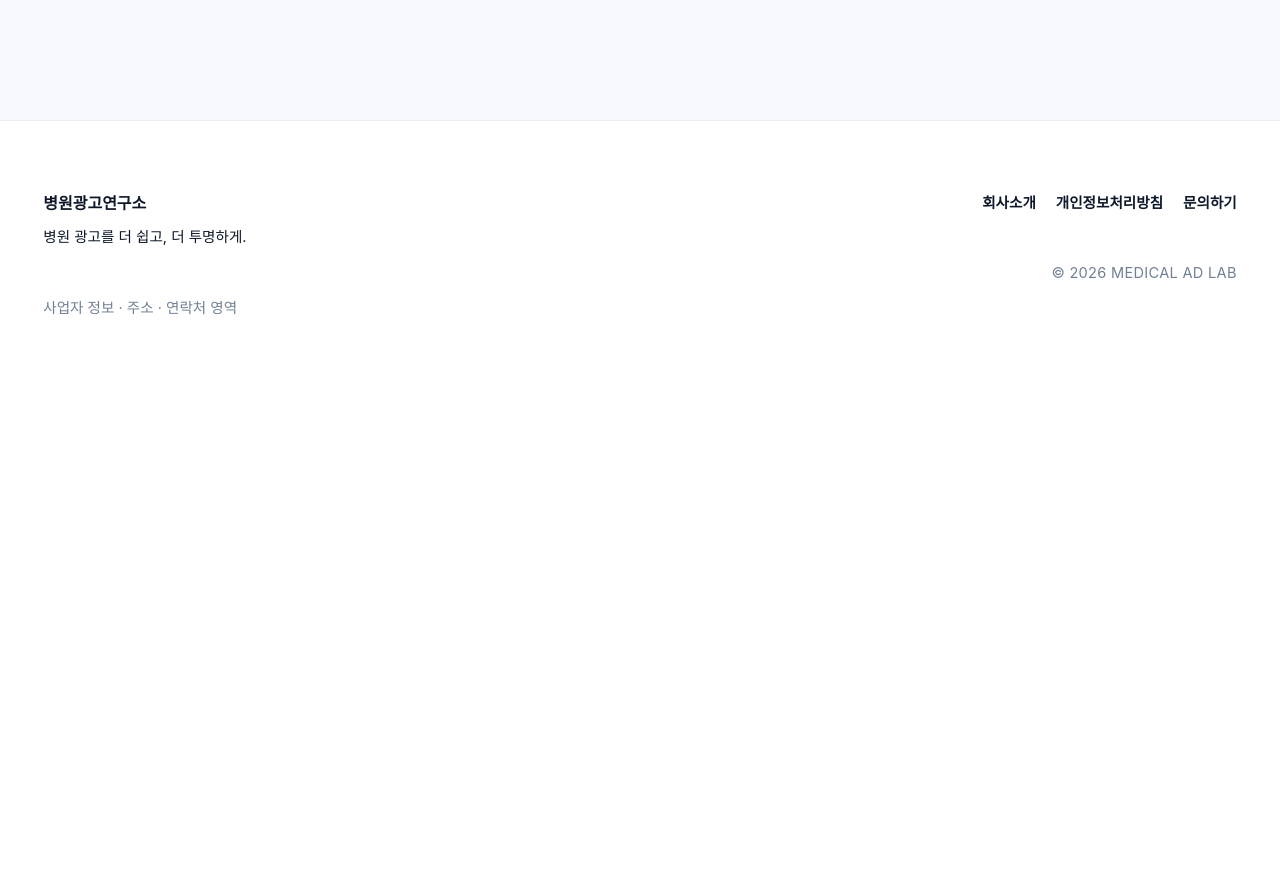
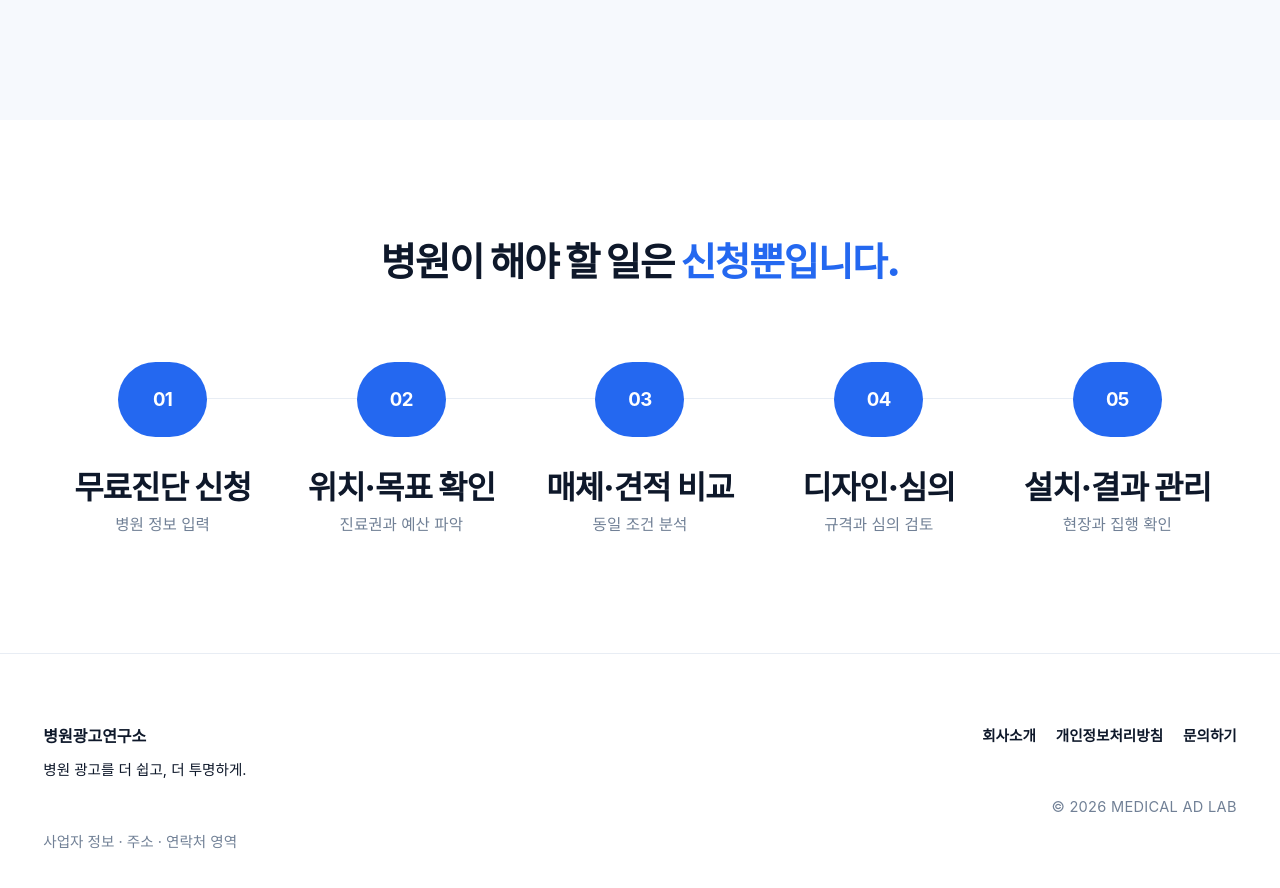
Before and after one commit to BIOADDLAB/medical-ad-lab, a Next.js app: page / in a window 1280 px wide. Shown: the part 8720-9608 px from the top of the page. Before the commit the page ends 9111 px from the top, so only its background shows below. Built offline with nearby package versions, Linux system fonts and the light colour scheme; no server answers; a web font is replaced by a local one.

Commit message:
feat: 신청 프로세스 섹션 추가 및 반응형 대응

```diff
--- a/app/page.tsx
+++ b/app/page.tsx
@@ -5,6 +5,7 @@ import { Results } from '@/components/home/results';
 import { Media } from '@/components/home/media';
 import { Metrics } from '@/components/home/metrics';
 import { Lab } from '@/components/home/lab';
+import { Process } from '@/components/home/process';
 
 export default function Home() {
     return (
@@ -16,6 +17,7 @@ export default function Home() {
             <Media />
             <Metrics />
             <Lab />
+            <Process />
         </main>
     );
 }
--- /dev/null
+++ b/components/home/process.tsx
@@ -0,0 +1,52 @@
+'use client';
+
+import { useEffect, useRef, useState } from 'react';
+import { processItems } from '@/data';
+
+export function Process() {
+    const [played, setPlayed] = useState(false);
+    const rootRef = useRef<HTMLElement>(null);
+
+    useEffect(() => {
+        if (!rootRef.current || played) return;
+        const observer = new IntersectionObserver(
+            ([entry]) => {
+                if (entry.isIntersecting) {
+                    setPlayed(true);
+                    observer.disconnect();
+                }
+            },
+            { threshold: 0.25 },
+        );
+        observer.observe(rootRef.current);
+        return () => observer.disconnect();
+    }, [played]);
+
+    return (
+        <section ref={rootRef} className={`bg-white py-section ${played ? 'is-played' : ''}`} id="process">
+            <div className="site-container">
+                <div className="mb-12 text-center lg:mb-[72px]">
+                    <h2 className="section-title lg:text-h1">
+                        병원이 해야 할 일은
+                        <em className="not-italic text-brand"> 신청뿐입니다.</em>
+                    </h2>
+                </div>
+                <ol className="relative m-0 grid list-none grid-cols-1 gap-10 p-0 sm:grid-cols-2 lg:grid-cols-5 lg:gap-0 lg:before:absolute lg:before:inset-x-[10%] lg:before:top-9 lg:before:h-px lg:before:bg-line lg:before:content-['']">
+                    {processItems.map(([number, title, description], index) => (
+                        <li
+                            key={number}
+                            className="process-item relative grid justify-items-center text-center"
+                            style={{ '--delay': `${index * 110}ms` } as React.CSSProperties}
+                        >
+                            <span className="grid h-[60px] w-[60px] place-items-center rounded-full bg-brand text-sm font-extrabold text-white lg:h-[75px] lg:w-[89px] lg:text-[16px]">
+                                <span className="text-h5 font-bold">{number}</span>
+                            </span>
+                            <h3 className="mt-5 text-h5 font-extrabold lg:mt-7 lg:text-[32px]">{title}</h3>
+                            <p className="mt-2.5 text-body text-muted lg:mt-px">{description}</p>
+                        </li>
+                    ))}
+                </ol>
+            </div>
+        </section>
+    );
+}
```
